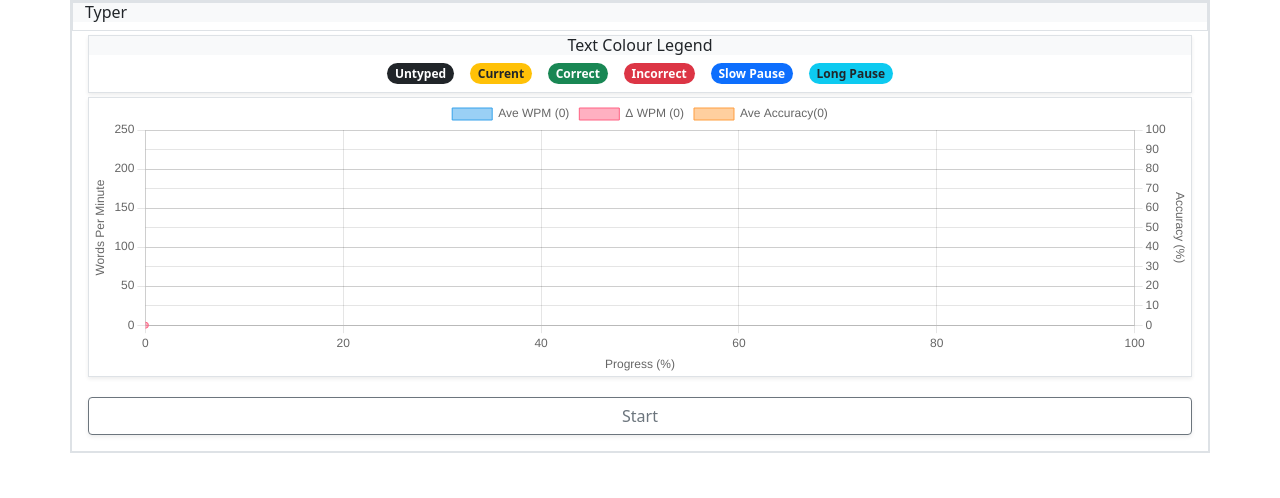
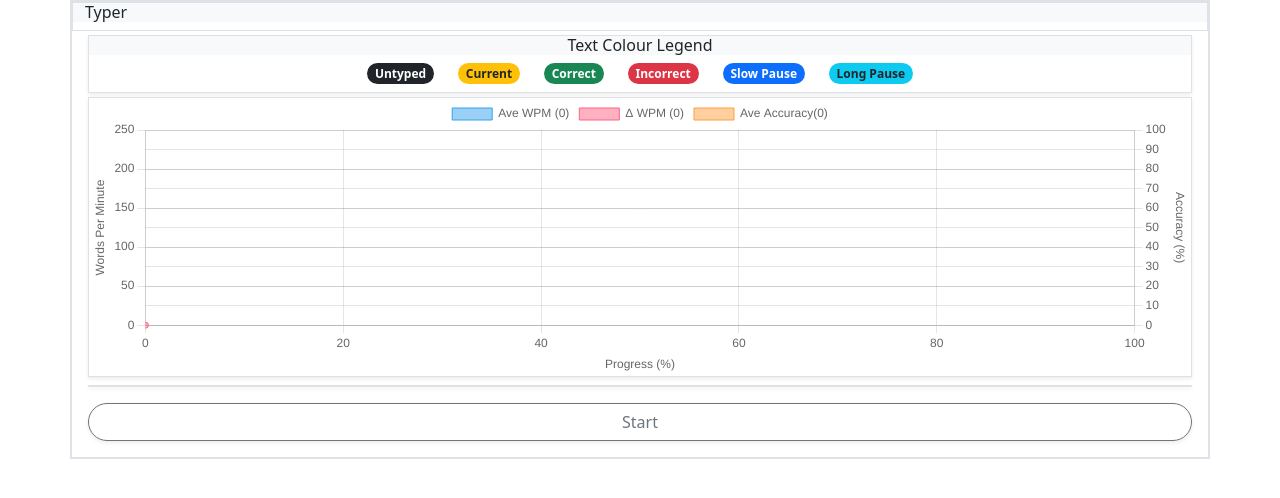
Before and after one commit to Ireonus/ireonus.github.io, a plain HTML site: page typer/typer.html in a window 1280 px wide. Drawn offline with nearby package versions, Linux system fonts and the light colour scheme.

Commit message:
Fix: Visual improvements

```diff
--- a/typer/typer.html
+++ b/typer/typer.html
@@ -19,7 +19,7 @@
         <div id="type-box" class="">
             <div class="m-1 border border-1 shadow-sm">
                 <h6 class="bg-light text-center mb-1">Text Colour Legend</h6>
-                <div class="d-flex justify-content-center gap-3 m-2 flex-wrap">
+                <div class="d-flex justify-content-center gap-4 m-2 flex-wrap">
                     <span class="badge rounded-pill bg-dark">Untyped</span>
                     <span class="badge rounded-pill bg-warning text-dark">Current</span>
                     <span class="badge rounded-pill bg-success">Correct</span>
@@ -35,14 +35,14 @@
             </div>
 
 
-            <div id="phrase" class="d-flex justify-content-start flex-wrap align-items-start overflow-auto m-1"></div>
+            <div id="phrase" class="shadow-sm my-2 px-2 border boder-1 d-flex justify-content-start flex-wrap align-items-start overflow-auto m-1"></div>
             <div class="d-none justify-content-center hidden my-3 col-12 col-md-6 m-auto" id="user-input">
                 <span class="input-group-text">@</span>
                 <input type="text" name="" id="text-input" class="form-control" autocomplete="off">
             </div>
 
             <div class="my-3 m-1">
-                <button id="start" class="btn btn-outline-secondary w-100 shadow-sm" onclick="loadPhrase()">
+                <button id="start" class="btn btn-outline-secondary w-100 shadow-sm rounded-pill" onclick="loadPhrase()">
                     Start
                 </button>
             </div>
```
